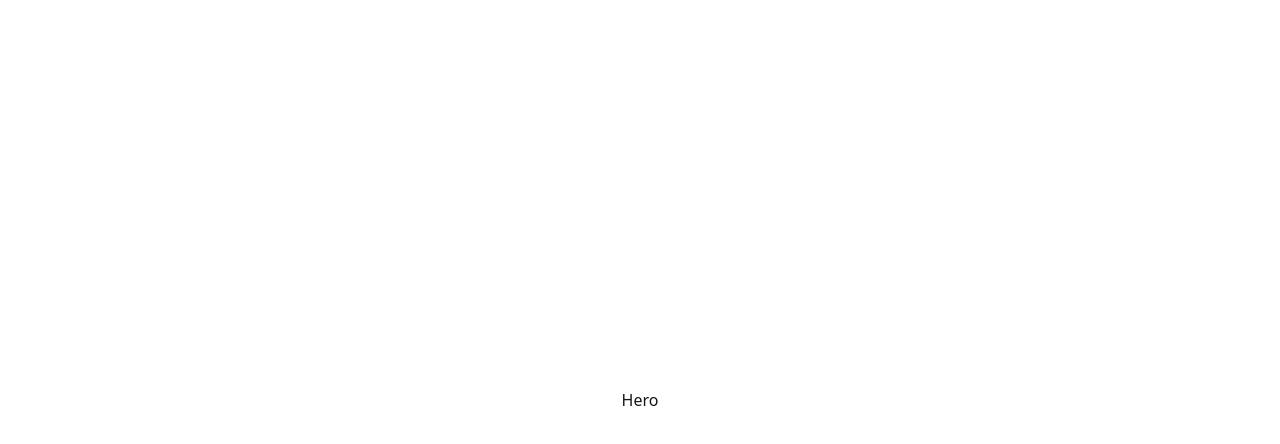
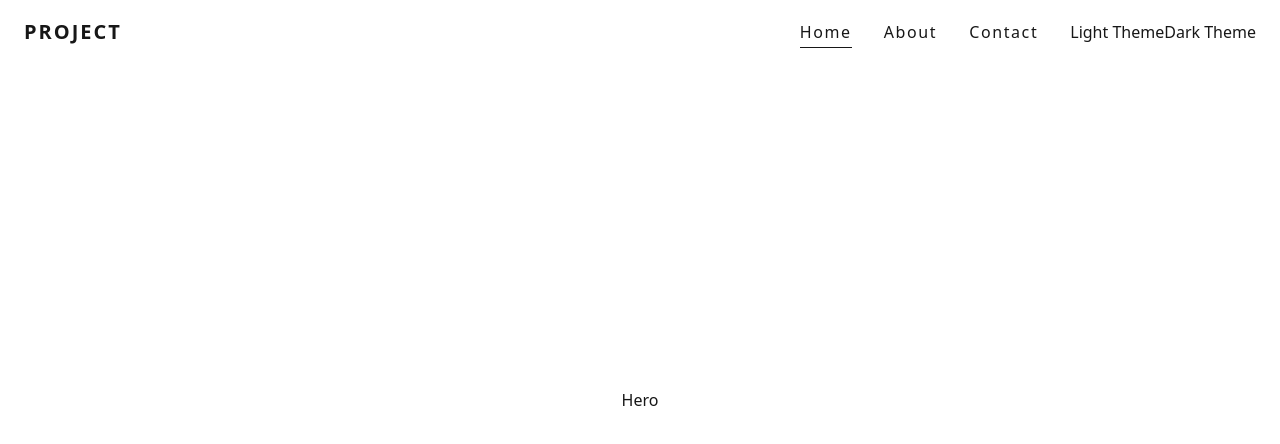
Before and after one commit to laurin42/nextjs-coolify-template, a Next.js app: page / in a window 1280 px wide. Shown: the top 444 px of the page. Built offline with nearby package versions, Linux system fonts and the light colour scheme.

Commit message:
implmented Scroll Hooks and MobileMenu into Navigation, installed react-icons

```diff
--- a/app/layout.tsx
+++ b/app/layout.tsx
@@ -1,5 +1,6 @@
 import type { Metadata } from "next";
 import "./globals.css";
+import Header from "@/components/layout/header/Header";
 import { ThemeProvider } from "@/components/theme-provider";
 import SmoothScrollProvider from "@/components/layout/SmoothScrollProvider";
 
@@ -20,6 +21,7 @@ export default function RootLayout({
       className="min-h-screen overflow-x-hidden"
     >
       <body className="antialiased min-h-screen">
+        <Header />
         <ThemeProvider
           attribute="class"
           defaultTheme="system"
--- a/components/layout/header/Header.tsx
+++ b/components/layout/header/Header.tsx
@@ -0,0 +1,13 @@
+"use client";
+
+import Navigation from "./Navigation";
+
+export default function Header() {
+  return (
+    <header className="fixed top-0 left-0 h-16 w-full flex items-center bg-background text-foreground z-1000">
+      <div className="h-full w-full flex items-center justify-start lg:justify-center relative">
+        <Navigation />
+      </div>
+    </header>
+  );
+}
--- a/components/layout/header/MobileMenu.tsx
+++ b/components/layout/header/MobileMenu.tsx
@@ -0,0 +1,77 @@
+"use client";
+
+import { useRef, useLayoutEffect } from "react";
+import gsap from "gsap";
+import { IoClose as CloseIcon } from "react-icons/io5";
+import { ModeToggle } from "@/components/ui/ModeToggle";
+
+interface MobileMenuProps {
+  isOpen: boolean;
+  setIsOpen: (open: boolean) => void;
+  menuItems: { href: string; label: string }[];
+  onItemClick: (href: string) => void;
+}
+
+export default function MobileMenu({
+  isOpen,
+  setIsOpen,
+  menuItems,
+  onItemClick,
+}: MobileMenuProps) {
+  const mobileLinksRef = useRef<HTMLUListElement>(null);
+
+  useLayoutEffect(() => {
+    if (isOpen && mobileLinksRef.current) {
+      const ctx = gsap.context(() => {
+        gsap.from("li", {
+          x: 30,
+          opacity: 0,
+          duration: 0.5,
+          stagger: 0.1,
+          ease: "power2.out",
+        });
+      }, mobileLinksRef);
+      return () => ctx.revert();
+    }
+  }, [isOpen]);
+
+  return (
+    <>
+      {isOpen && (
+        <div
+          onClick={() => setIsOpen(false)}
+          className="fixed inset-0 bg-background/80 backdrop-blur-sm z-40 sm:hidden"
+        />
+      )}
+
+      <div
+        className={`fixed top-0 right-0 h-screen w-full bg-background z-50 transform transition-transform duration-500 ease-in-out sm:hidden ${
+          isOpen ? "translate-x-0" : "translate-x-full"
+        } flex flex-col px-6 py-6`}
+      >
+        <div className="flex items-center justify-between">
+          <ModeToggle />
+          <button onClick={() => setIsOpen(false)} aria-label="Close menu">
+            <CloseIcon className="w-10 h-10" />
+          </button>
+        </div>
+
+        <ul
+          ref={mobileLinksRef}
+          className="h-full flex flex-col items-center justify-center text-4xl space-y-8"
+        >
+          {menuItems.map((item) => (
+            <li key={item.href}>
+              <button
+                onClick={() => onItemClick(item.href)}
+                className="cursor-pointer uppercase tracking-tighter"
+              >
+                {item.label}
+              </button>
+            </li>
+          ))}
+        </ul>
+      </div>
+    </>
+  );
+}
--- a/components/layout/header/Navigation.tsx
+++ b/components/layout/header/Navigation.tsx
@@ -0,0 +1,110 @@
+"use client";
+
+import Link from "next/link";
+import { useLayoutEffect, useState, useMemo } from "react";
+import { usePathname, useRouter } from "next/navigation";
+import gsap from "gsap";
+import { IoMdMenu as MenuIcon } from "react-icons/io";
+import { ModeToggle } from "@/components/ui/ModeToggle";
+import { useScrollTo } from "@/hooks/useScrollTo";
+import { useActiveSection } from "@/hooks/useActiveSection";
+import MobileMenu from "./MobileMenu";
+
+export default function Navigation() {
+  const [isOpen, setIsOpen] = useState(false);
+  const pathname = usePathname();
+  const router = useRouter();
+  const executeScroll = useScrollTo();
+
+  const isHomePage = pathname === "/";
+  const sections = useMemo(() => ["home", "about", "contact"], []);
+  const activeSection = useActiveSection(isHomePage, sections);
+
+  const menuItems = useMemo(
+    () => [
+      { href: "#home", label: "Home" },
+      { href: "#about", label: "About" },
+      { href: "#contact", label: "Contact" },
+    ],
+    [],
+  );
+
+  useLayoutEffect(() => {
+    const ctx = gsap.context(() => {
+      gsap.from(".nav-anim-item", {
+        y: -20,
+        opacity: 0,
+        duration: 0.6,
+        stagger: 0.1,
+        ease: "power3.out",
+      });
+    });
+    return () => ctx.revert();
+  }, []);
+
+  const handleMenuClick = (href: string) => {
+    const targetId = href.replace("#", "");
+    if (!isHomePage) {
+      router.push(`/${href}`);
+    } else {
+      executeScroll(targetId);
+      window.history.pushState(null, "", href);
+    }
+    setIsOpen(false);
+  };
+
+  return (
+    <div className="flex items-center w-full justify-between px-6 h-20">
+      <div className="text-xl tracking-widest font-semibold">
+        <Link href="/">
+          {activeSection === "home" || !isHomePage
+            ? "PROJECT"
+            : activeSection.toUpperCase()}
+        </Link>
+      </div>
+
+      <nav className="hidden sm:flex items-center gap-8">
+        <ul className="flex flex-row gap-8 font-light text-md tracking-widest">
+          {menuItems.map((item) => {
+            const isActive =
+              isHomePage && activeSection === item.href.replace("#", "");
+            return (
+              <li key={item.href} className="nav-anim-item">
+                <button
+                  onClick={() => handleMenuClick(item.href)}
+                  className={`relative cursor-pointer transition-colors duration-300 group ${
+                    isActive
+                      ? "text-accentPrimary font-medium"
+                      : "hover:text-accentPrimary/80"
+                  }`}
+                >
+                  {item.label}
+                  <span
+                    className={`absolute left-0 -bottom-1 h-px bg-current transition-all duration-500 ease-in-out ${isActive ? "w-full" : "w-0 group-hover:w-full"}`}
+                  />
+                </button>
+              </li>
+            );
+          })}
+        </ul>
+        <div className="nav-anim-item">
+          <ModeToggle />
+        </div>
+      </nav>
+
+      <div className="sm:hidden flex items-center gap-4">
+        <ModeToggle />
+        <button onClick={() => setIsOpen(true)} aria-label="Open menu">
+          <MenuIcon className="w-10 h-10" />
+        </button>
+      </div>
+
+      <MobileMenu
+        isOpen={isOpen}
+        setIsOpen={setIsOpen}
+        menuItems={menuItems}
+        onItemClick={handleMenuClick}
+      />
+    </div>
+  );
+}
--- a/components/modules/about/About.tsx
+++ b/components/modules/about/About.tsx
@@ -1,6 +1,9 @@
 export default function About() {
   return (
-    <section className="min-h-screen w-full flex flex-col justify-center items-center">
+    <section
+      id="about"
+      className="min-h-screen w-full flex flex-col justify-center items-center"
+    >
       <div>About</div>
     </section>
   );
--- a/components/modules/contact/Contact.tsx
+++ b/components/modules/contact/Contact.tsx
@@ -1,6 +1,9 @@
 export default function Contact() {
   return (
-    <section className="min-h-screen w-full flex flex-col justify-center items-center">
+    <section
+      id="contact"
+      className="min-h-screen w-full flex flex-col justify-center items-center"
+    >
       <div>Contact</div>
     </section>
   );
--- a/components/modules/hero/Hero.tsx
+++ b/components/modules/hero/Hero.tsx
@@ -1,6 +1,9 @@
 export default function Hero() {
   return (
-    <section className="min-h-screen w-full flex flex-col justify-center items-center">
+    <section
+      id="home"
+      className="min-h-screen w-full flex flex-col justify-center items-center"
+    >
       <div>Hero</div>
     </section>
   );
--- a/hooks/useScrollTo.ts
+++ b/hooks/useScrollTo.ts
@@ -3,7 +3,7 @@ import { ScrollSmoother } from "gsap/ScrollSmoother";
 
 export const useScrollTo = () => {
   return useCallback((id: string) => {
-    const targetId = id.replace("#", "");
+    const targetId = id;
     const smoother = ScrollSmoother.get();
 
     if (smoother) {
--- a/package.json
+++ b/package.json
@@ -13,7 +13,8 @@
     "next": "16.1.6",
     "next-themes": "^0.4.6",
     "react": "19.2.3",
-    "react-dom": "19.2.3"
+    "react-dom": "19.2.3",
+    "react-icons": "^5.5.0"
   },
   "devDependencies": {
     "@tailwindcss/postcss": "^4",
```
Also changed, not shown: 1 other file (tests, documents, lock files or other folders).
